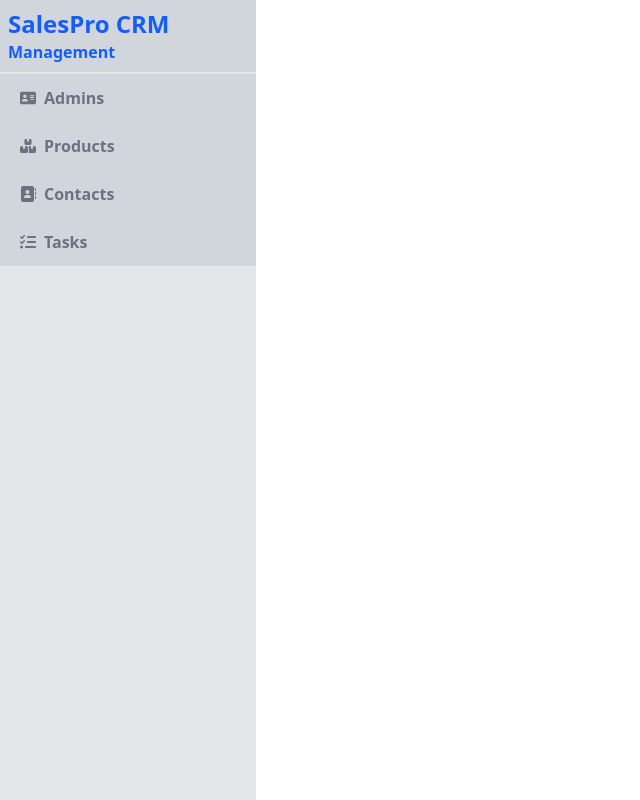
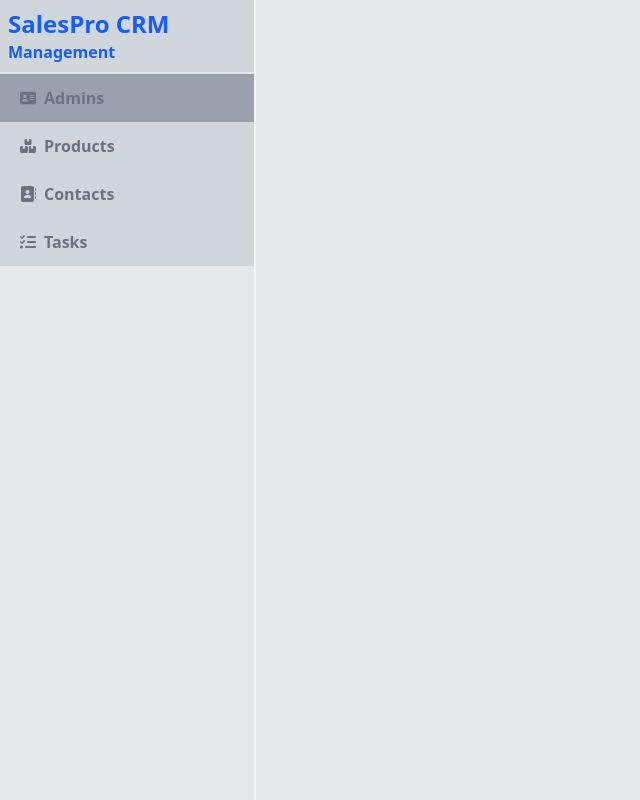
Before and after one commit to PYPHT/crmbackend, a React (Vite) app: page / in a window 1280 px wide. Shown: the whole page, without its empty margins (0-640 px from the left). Built offline with nearby package versions, Linux system fonts and the light colour scheme.

Commit message:
Add motion animations and update Navbar component for enhanced UI transitions

```diff
--- a/package.json
+++ b/package.json
@@ -11,6 +11,7 @@
   },
   "dependencies": {
     "@tailwindcss/vite": "^4.1.13",
+    "motion": "^12.23.19",
     "react": "^19.1.1",
     "react-dom": "^19.1.1",
     "react-icons": "^5.5.0",
--- a/src/App.jsx
+++ b/src/App.jsx
@@ -4,10 +4,10 @@
 const App = () => {
   return (
     <div className='flex md:grid-rows-2'>
-      <div className='w-80 h-screen bg-gray-200 dark:bg-gray-800'>
+      <div className='w-80 h-screen bg-gray-200 dark:bg-gray-800 border-r-2 border-gray-100 dark:border-gray-500'>
         <Navbar />
       </div>
-      <div className='h-screen w-screen overflow-y-scroll'></div>
+      <div className='h-screen w-screen overflow-y-scroll bg-gray-200 dark:bg-gray-800'></div>
     </div>
   )
 }
--- a/src/components/Navbar.jsx
+++ b/src/components/Navbar.jsx
@@ -1,5 +1,7 @@
 import React, { useState } from 'react'
 import * as FaIcaons from "react-icons/fa6";
+import {fadeIn} from '../ultils/motion'
+import {motion} from 'motion/react'
 
 export const Navbar = () => {
   const [activeLink, setActiveLink] = useState('#admin')
@@ -12,19 +14,19 @@
 
   return (
     <div className=''>
-      <div className='dark:bg-gray-600 bg-gray-300 border-b-2 border-gray-200 dark:border-gray-500'>
+      <motion.div variants={fadeIn('down', 0.2)} initial='hidden' whileInView='show' viewport={{ once: true }} className='dark:bg-gray-600 bg-gray-300 border-b-2 border-gray-200 dark:border-gray-500'>
         <h1 className='pl-2 pt-2 text-2xl font-bold dark:text-white text-blue-600'>SalesPro CRM</h1>
         <h2 className='pl-2 pb-2 font-semibold dark:text-white text-blue-600'>Management</h2>
-      </div>
-      <div>
+      </motion.div>
+      <motion.div variants={fadeIn('down', 0.4)} initial='hidden' whileInView='show' viewport={{ once: true }}>
         {
           menuItems.map((link, index) => (
-            <button id={index} type="button" className='cursor-pointer w-full hover:bg-gray-400 font-semibold text-gray-500 dark:text-gray-300 py-3 pl-5 dark:bg-gray-600 bg-gray-300'>
-              <a href={link.href} className='flex w-full h-full items-center group-hover:bg-gray-400'>{link.icon} <div className='pl-2'></div> {link.label}</a>
+            <button id={index} type="button" className={`cursor-pointer w-full group hover:bg-gray-400 font-semibold text-gray-500 dark:text-gray-300 py-3 pl-5 dark:bg-gray-600 bg-gray-300 ${activeLink == link.href ? 'bg-gray-400 dark:bg-gray-800' : ''}`}>
+              <a href={link.href} onClick={() => setActiveLink(link.href)} className='flex items-center hover:bg-gray-400'>{link.icon} <div className='pl-2'></div> {link.label}</a>
             </button>
           ))
         }
-      </div>
+      </motion.div>
     </div>
   )
 }
--- /dev/null
+++ b/src/ultils/motion.jsx
@@ -0,0 +1,87 @@
+export const fadeIn = (direction, delay) => {
+    return {
+        hidden: {
+            y: direction === 'up' ? 40 : direction === 'down' ? -40 : 0,
+            x: direction === 'left' ? 40 : direction === 'right' ? -40 : 0,
+            opacity: 0
+        },
+        show: {
+            y: 0,
+            x: 0,
+            opacity: 1,
+            transition: {
+                type: "spring",
+                duration: 1.25,
+                delay: delay,
+                ease: [0.25, 0.25, 0.25, 0.75],
+            }
+        }
+    };
+};
+
+export const staggerContainer = (staggerChildren, delayChildren) => {
+    return {
+        hidden: {},
+        show: {
+            transition: {
+                staggerChildren,
+                delayChildren,
+            }
+        }
+    };
+};
+
+export const slideIn = (direction, type, delay, duration) => {
+    return {
+        hidden: {
+            x: direction === 'left' ? '-100%' : direction === 'right' ? '100%' : 0,
+            y: direction === 'up' ? '100%' : direction === 'down' ? '100%' : 0,
+        },
+        show: {
+            x: 0,
+            y: 0,
+            transition: {
+                type,
+                delay,
+                duration,
+                ease: 'easeOut',
+            }
+        }
+    };
+};
+
+export const textVariant = (delay) => {
+    return {
+        hidden: {
+            y: 50,
+            opacity: 0,
+        },
+        show: {
+            y: 0,
+            opacity: 1,
+            transition: {
+                type: "spring",
+                duration: 1.25,
+                delay,
+            }
+        }
+    };
+};
+
+export const scale = (delay) => {
+    return {
+        hidden: {
+            scale: 0,
+            opacity: 0,
+        },
+        show: {
+            scale: 1,
+            opacity: 1,
+            transition: {
+                type: "spring",
+                duration: 1.25,
+                delay,
+            }
+        }
+    };
+};
```
Also changed, not shown: 1 other file (tests, documents, lock files or other folders).
